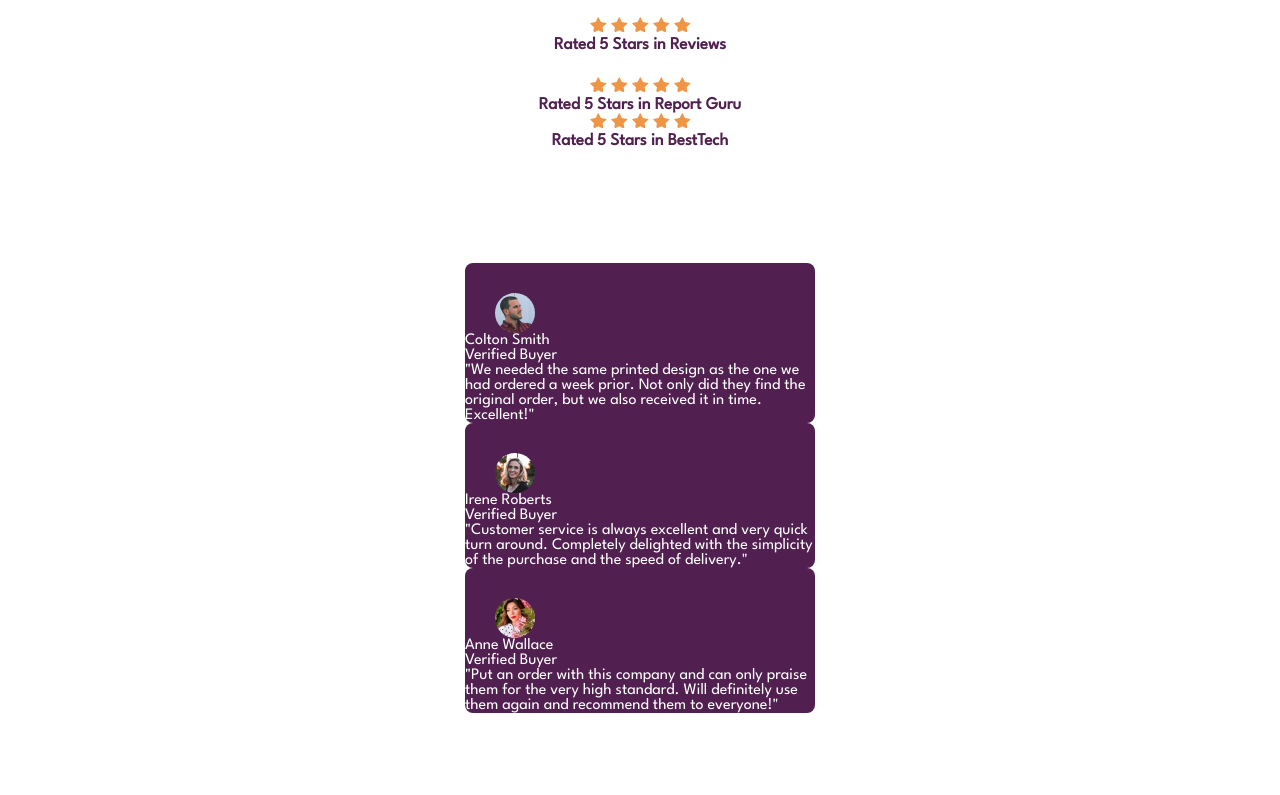
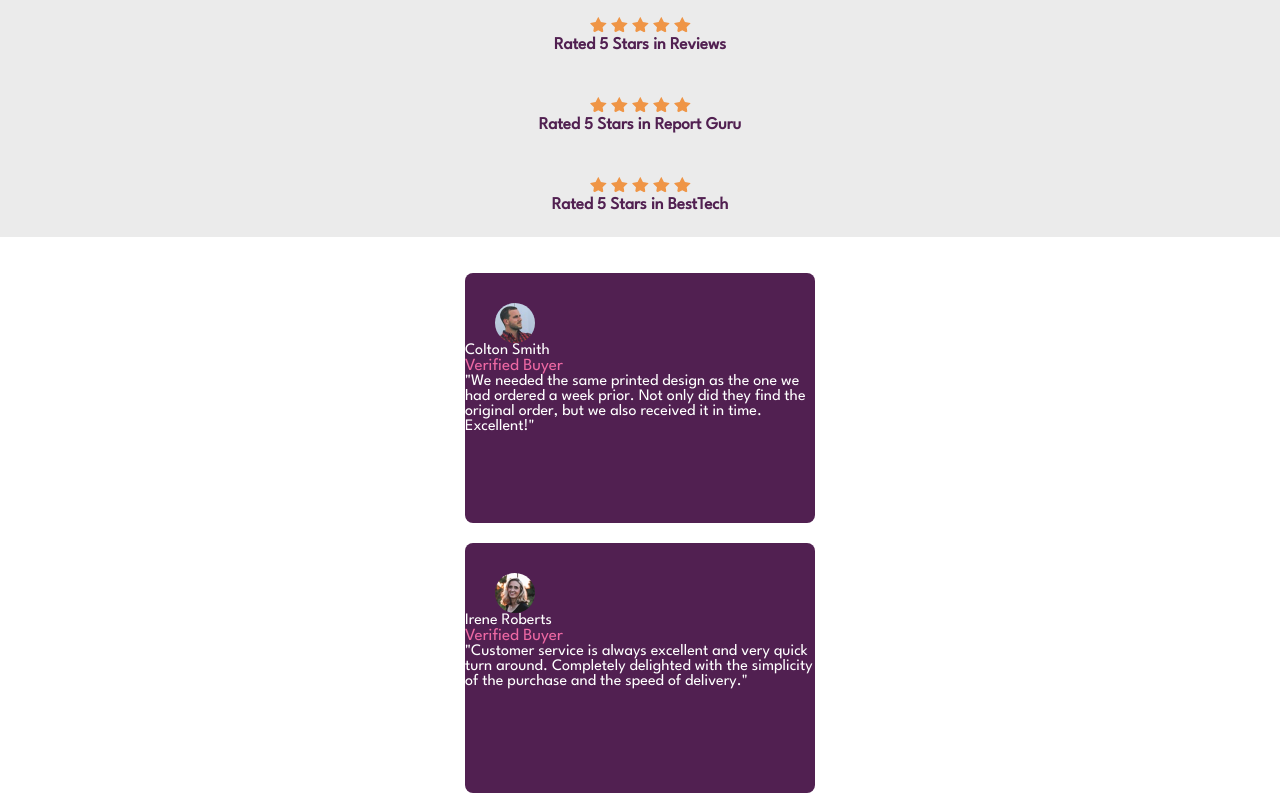
Before and after one commit to kohniko/social-proof-section, a website built with Vite: page index.html in a window 1280 px wide. Shown: the part 173-968 px from the top of the page. Before the commit the page ends 886 px from the top, so only its background shows below. Built offline with nearby package versions, Linux system fonts and the light colour scheme.

Commit message:
social proof

```diff
--- a/index.html
+++ b/index.html
@@ -19,7 +19,7 @@
         <img src="images/icon-star.svg" alt="">
         <p class="Reviews">Rated 5 Stars in Reviews</p>
       </div>
-      <div>
+      <div class="star1">
         <img src="images/icon-star.svg" alt="">
         <img src="images/icon-star.svg" alt="">
         <img src="images/icon-star.svg" alt="">
@@ -27,7 +27,7 @@
         <img src="images/icon-star.svg" alt="">
         <p class="Reviews">Rated 5 Stars in Report Guru</p>
       </div>
-      <div>
+      <div class="star1">
         <img src="images/icon-star.svg" alt="">
         <img src="images/icon-star.svg" alt="">
         <img src="images/icon-star.svg" alt="">
@@ -41,7 +41,7 @@
         <div class="textname">
           <img src="images/image-colton.jpg" class="profile" alt="">
           <p>Colton Smith</p>
-          <p class="">Verified Buyer</p>
+          <p class="verif">Verified Buyer</p>
         </div>
         <p class="coltontext"> "We needed the same printed design as the one we had ordered a week prior. Not only did they find the original order, but we also received it in time. Excellent!" </p>
       </div>
@@ -50,16 +50,16 @@
           <img src="images/image-irene.jpg" alt="">
         </div>
         <p>Irene Roberts </p>
-        <p class="">Verified Buyer</p>
-        <p> "Customer service is always excellent and very quick turn around. Completely delighted with the simplicity of the purchase and the speed of delivery." </p>
+        <p class="verif">Verified Buyer</p>
+        <p class="coltontext"> "Customer service is always excellent and very quick turn around. Completely delighted with the simplicity of the purchase and the speed of delivery." </p>
       </div>
       <div class="anne">
         <div class="profile">
           <img src="images/image-anne.jpg" alt="">
         </div>
         <p>Anne Wallace</p>
-        <p class="">Verified Buyer</p>
-        <div> "Put an order with this company and can only praise them for the very high standard. Will definitely use them again and recommend them to everyone!" </div>
+        <p class="verif">Verified Buyer</p>
+        <p class="coltontext"> "Put an order with this company and can only praise them for the very high standard. Will definitely use them again and recommend them to everyone!" </p>
       </div>
     </div>
   </body>
--- a/style.css
+++ b/style.css
@@ -44,6 +44,7 @@ h1 {
 .star1 {
 	padding-top: 20px;
 	height: 80px;
+	background-color: rgb(235, 235, 235);
 }
 
 .Reviews {
@@ -62,7 +63,18 @@ h1 {
 	border-radius: 8px;
 	background: #512051;
 	width: 350px;
+	height: 250px;
 	color: white;
+	margin: 10px;
+}
+
+.verif {
+	color: #EE69A4;
+	font-size: 17px
+}
+
+.coltontexte {
+
 }
 
 img {
```
